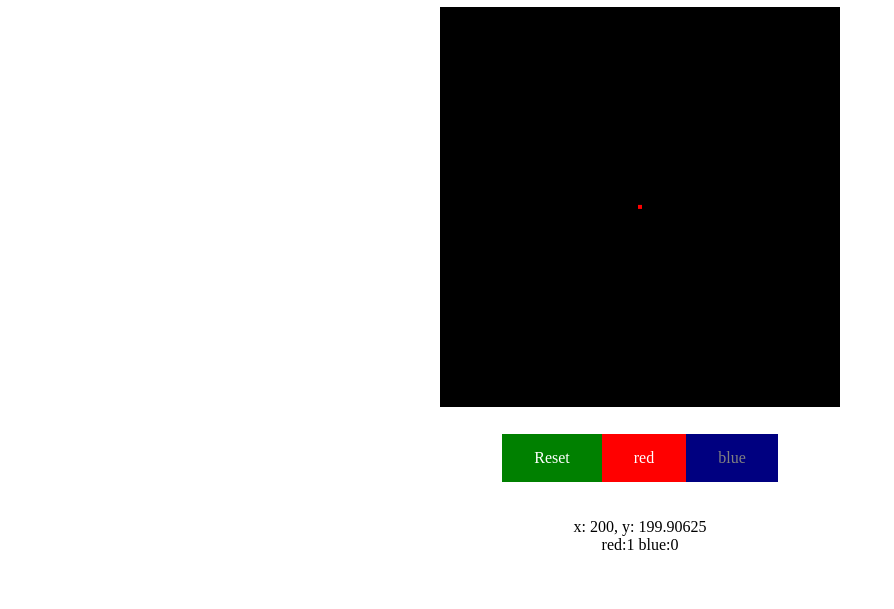
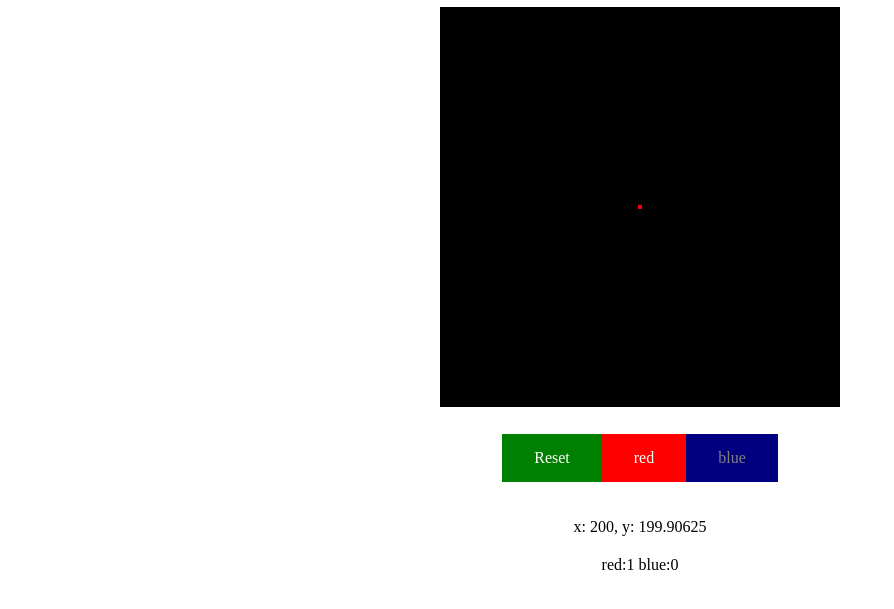
Before and after one commit to hsiu-chan/html_toys, a plain HTML site: page index.html in a window 1280 px wide. Both pictures are taken after a click on the element 640 px from the left and 294 px from the top of the page. Shown: the part 87-696 px from the top of the page, without its empty margins (0-894 px from the left). Drawn offline with Linux system fonts and the light colour scheme.

Commit message:
modified index.html and javascript.js in .

```diff
--- a/index.html
+++ b/index.html
@@ -19,6 +19,7 @@
     </div>
 
     <div class="text-center" id="show"></div>
+    <div class="text-center" id="num"></div>
 
 
 
--- a/javascript.js
+++ b/javascript.js
@@ -54,6 +54,8 @@
     red_points=[];
     blue_points=[];
     console.log(`red:${red_points.length} blue:${blue_points.length}`);
+    $("#num").html(`red:${red_points.length} blue:${blue_points.length}`)
+
 });
 
 
@@ -78,8 +80,8 @@
     }
     ctx.fillRect(xPos-2, yPos-2, 4,4);
 
-    $("#show").html(`x: ${xPos}, y: ${yPos}<br>
-    red:${red_points.length} blue:${blue_points.length}`);
+    $("#show").html(`x: ${xPos}, y: ${yPos}<br>`);
+    $("#num").html(`red:${red_points.length} blue:${blue_points.length}`)
   })
 
 
```
